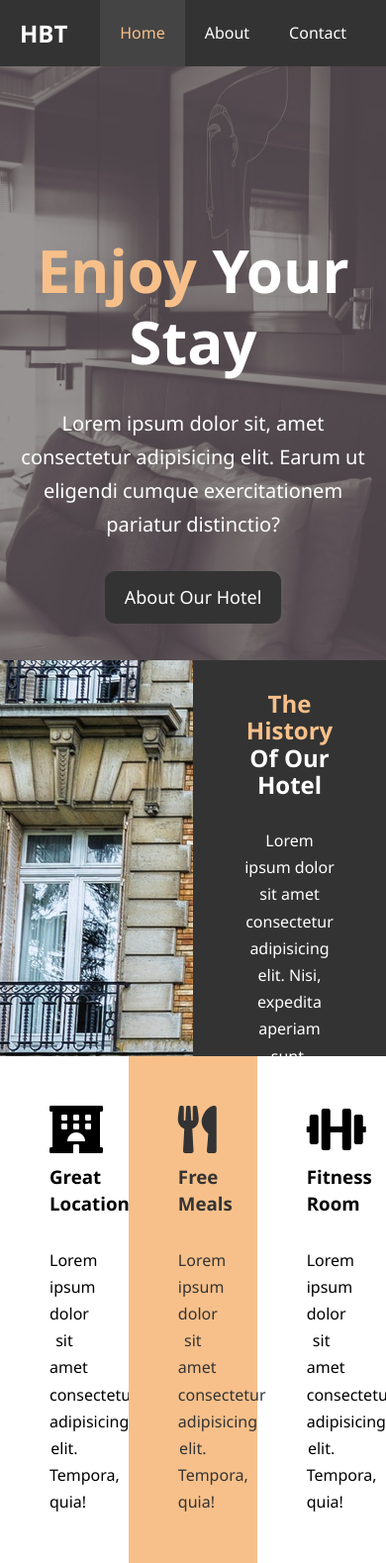
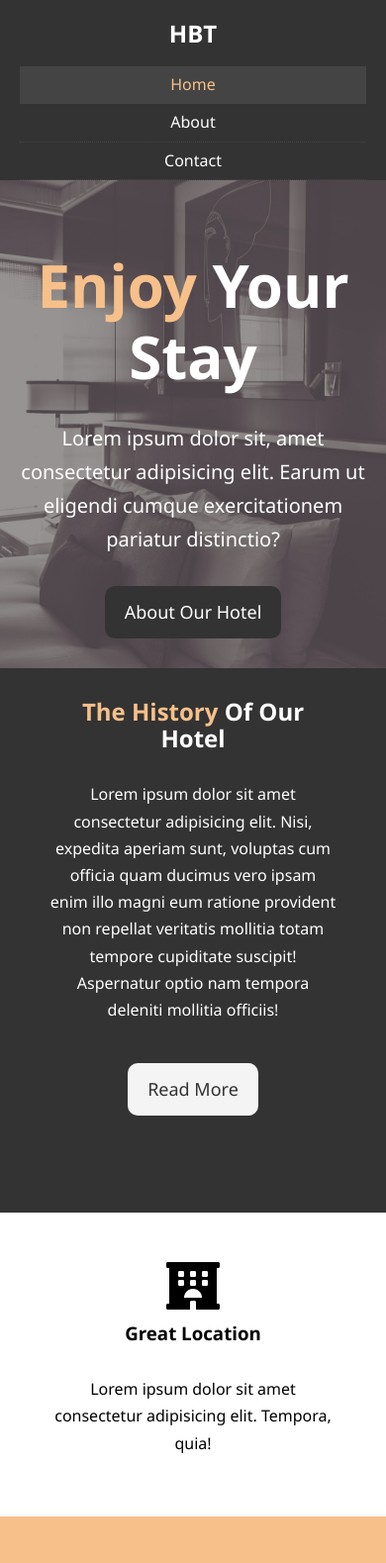
Before and after one commit to Siyad-Adan/hotelWebsite, a plain HTML site: page index.html in a window 390 px wide. Shown: the top 1579 px of the page at 99% size. Drawn offline with Linux system fonts and the light colour scheme.

Commit message:
Responsive Layout feature

```diff
--- a/about.html
+++ b/about.html
@@ -7,6 +7,7 @@
   <meta name="description" content="Welcome to the most extraordinary hotel in Boston Massachusetts">
   <meta name="keywords" content="hotel,boston hotel,new england hotel">
   <link rel="stylesheet" href="css/style.css">
+  <link rel="stylesheet" media="screen and (max-width: 768px)" href="css/mobile.css">
   <title>Hotel BT | About</title>
 </head>
 <body>
--- /dev/null
+++ b/css/mobile.css
@@ -0,0 +1,69 @@
+#navbar .logo {
+  float: none;
+  text-align: center;
+}
+
+#navbar ul, #navbar li{
+  float: none;
+}
+
+#navbar ul li a {
+  padding: 5px;
+  border-bottom: #444 dotted 1px;
+}
+
+/* Showcase */
+#showcase {
+  height: 100%;
+}
+
+#showcase .showcase-content {
+  padding-top: 70px;
+  padding-bottom: 30px;
+}
+
+/* Home Info */
+
+
+#home-info {
+  height: 550px;
+}
+
+#home-info .info-img {
+  display: none;
+}
+
+#home-info .info-content{
+  float:none;
+  width: 100%;
+  height:100%;
+  text-align: center;
+  padding: 30px 50px;
+  /* if anything goes outside of it (i.e. the text then no scroll bar appears*/
+  overflow: hidden;
+
+}
+
+/* Features */
+
+.box {
+  float: none;
+  width: 100%;
+}
+
+/* About Info */
+
+#about-info .info-right, #about-info .info-left {
+  float: none;
+  width: 100%;
+}
+
+#about-info .info-right{
+  float: none;
+  width: 100%;
+  margin-top: 30px;
+}
+
+.l-heading {
+  text-align: center;
+}
--- a/css/style.css
+++ b/css/style.css
@@ -95,6 +95,7 @@
 /* heading sizes */
 .l-heading {
   font-size: 40px;
+  line-height: 1.2;
 }
 
 
@@ -112,7 +113,7 @@
   color: #fff;
 }
 
-#navbar h1 {
+#navbar .logo {
   float: left;
   padding-top: 20px;
 }
@@ -164,7 +165,7 @@
 /* Home Info */
 
 #home-info {
-  height: 400px;
+  height: 450px;
 }
 
 #home-info .info-img {
@@ -229,7 +230,7 @@
 /* Testimonials */
 
 #testimonials {
-  height:600px;
+  height:100%;
   background: url("../img/test-bg.jpg") no-repeat center center/cover;
   padding-top: 100px;
 }
@@ -295,5 +296,4 @@
   background: #444;
   color: #fff;
   padding: 20px;
-  bottom: 0px;
 }
--- a/index.html
+++ b/index.html
@@ -6,6 +6,8 @@
   <meta name="description" content="Welcome to the most extraordinary hotel in Bonston Massachusetts">
   <meta name="keywords" content="hotel,boston hotel, new england hotel">
   <link rel="stylesheet" href="css/style.css">
+  <!-- tablets and less for the mobile.css -->
+  <link rel="stylesheet" media="screen and (max-width: 768px)" href="css/mobile.css">
   <link rel="stylesheet" href="https://cdnjs.cloudflare.com/ajax/libs/font-awesome/5.14.0/css/all.min.css">
   <title>Hotel BT | Welcome</title>
 </head>
@@ -18,6 +20,7 @@
           <li><a class = "current" href="index.html">Home</a></li>
           <li><a href="about.html">About</a></li>
           <li><a href="contact.html">Contact</a></li>
+
         </ul>
       </div>
     </nav>
```
Also changed, not shown: contact.html (+1 -0 lines).
